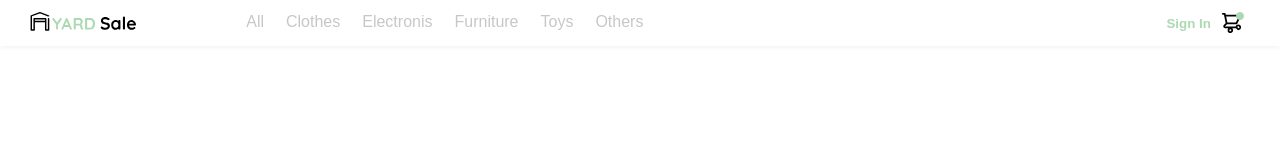
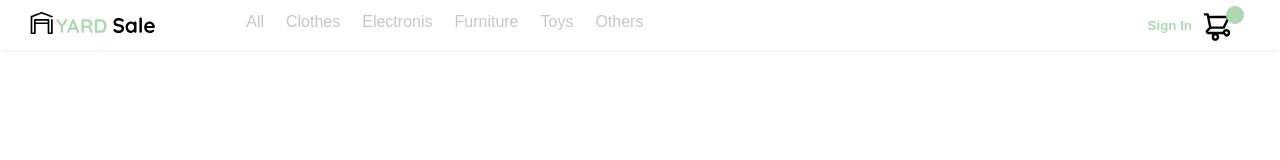
Before and after one commit to grupo-de-desarrollo-web-colaborativo/Proyecto-Yard-Sale-equipo-1, a plain HTML site: page login.html in a window 1280 px wide. Shown: the top 160 px of the page. Drawn offline with Linux system fonts and the light colour scheme.

Commit message:
se centra el numero del carrito compra punto, se deja oculto

```diff
--- a/css/styles_header.css
+++ b/css/styles_header.css
@@ -3,7 +3,7 @@ header {
   display: flex;
   justify-content: space-between;
   box-shadow: 0px 2px 4px var(--color-box-shadow);
-  height: 46px;
+  height: 50px;
   padding: 12px 30px;
   width: 100%;
 }
@@ -94,7 +94,8 @@ header {
 }
 
 .header_derecha img {
-  height: 100%;
+  height: 30px;
+  width: 30px;
   margin-left: 10px;
   cursor: pointer;
 }
@@ -103,10 +104,17 @@ header {
   background-color: var(--color-primary);
   border-radius: 50%;
   border: 1px solid var(--color-primary);
-  width: 8px;
-  height: 8px;
+  width: 18px;
+  height: 18px;
   position: relative;
   right: 6px;
+  top: -6px;
+  left: -6px;
+  font-size: 14px;
+  font-weight: 700;
+  display: flex;
+  align-items: center;
+  justify-content: center;
 }
 
 .header_derecha a:nth-child(1) {
```
Also changed, not shown: index.html (+1 -1 lines).
